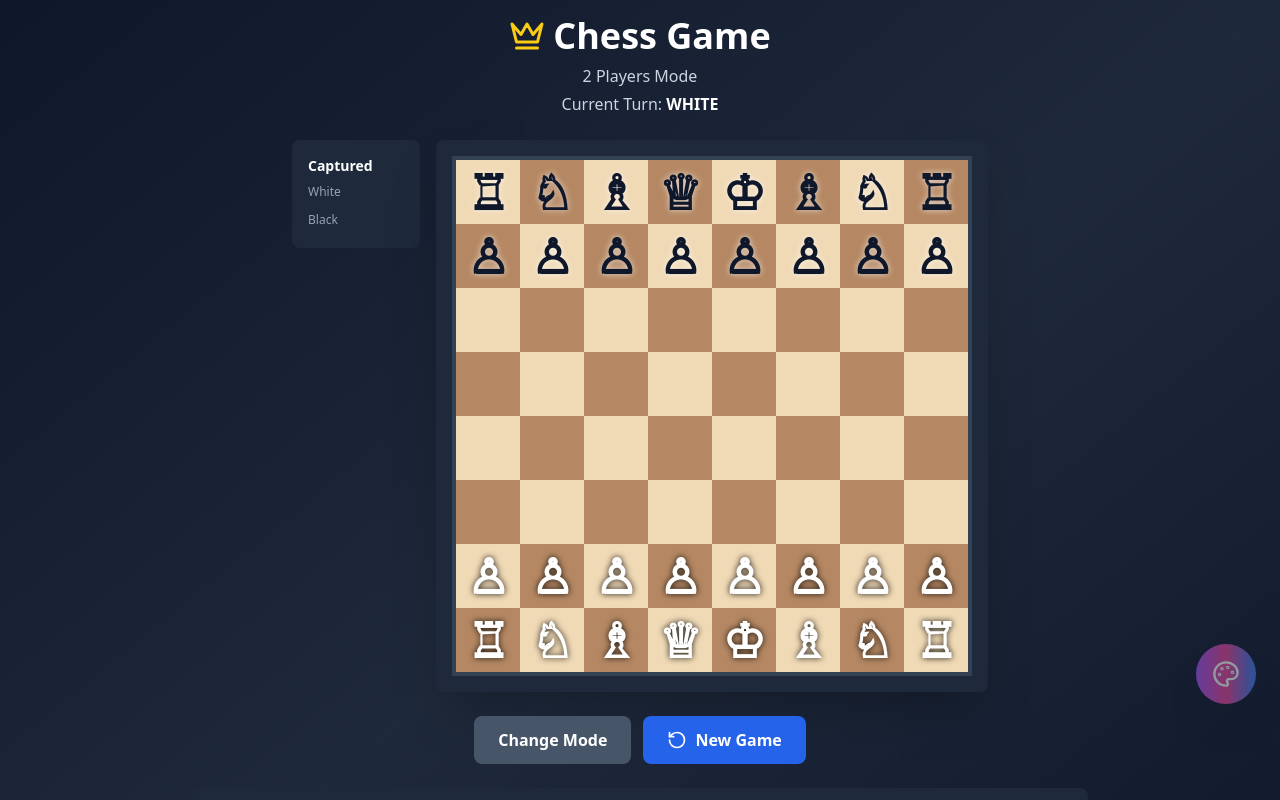
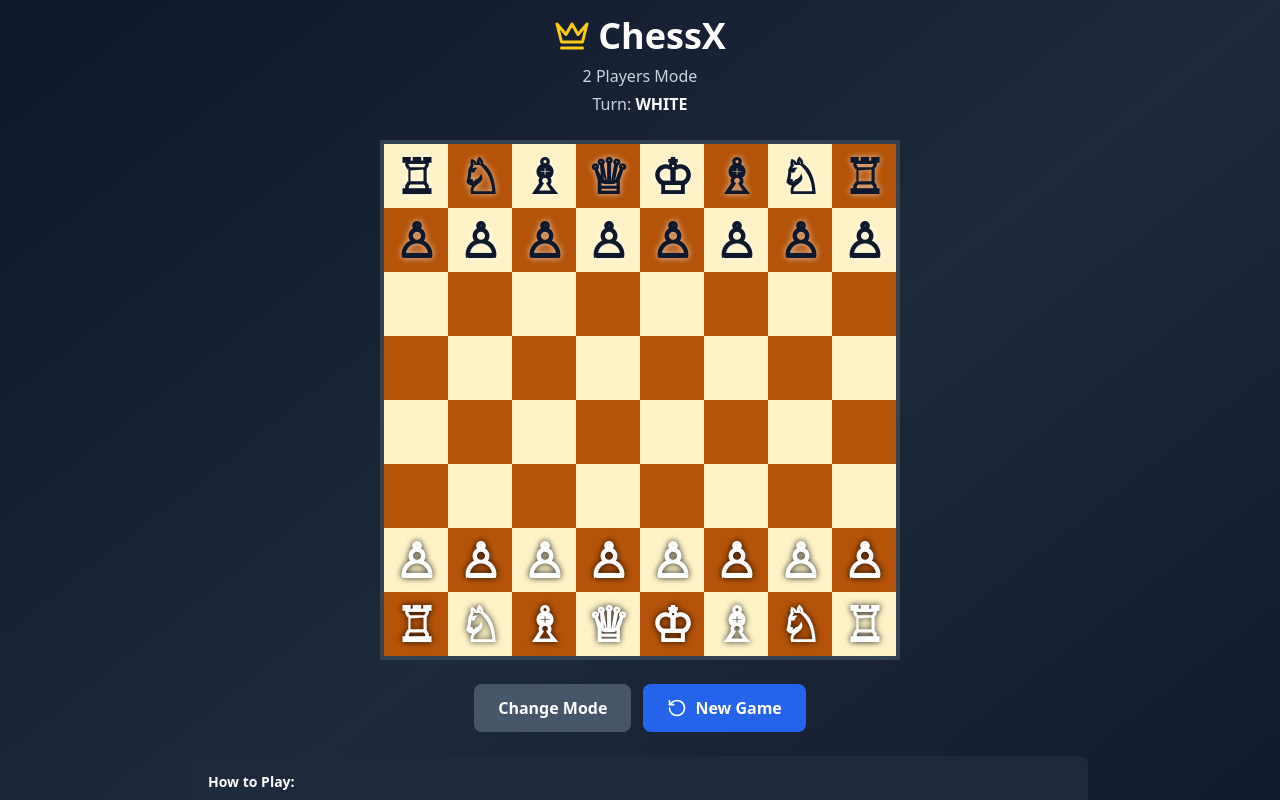
Before and after one commit to MUSFIRAH-dev/Chess-Game, a React (Create React App) app: page / in a window 1280 px wide. Both pictures are taken after a click on the button "2 Players (Local)". Shown: the top 800 px of the page. Built offline with nearby package versions, Linux system fonts and the light colour scheme.

Commit message:
Update App.js

```diff
--- a/src/App.js
+++ b/src/App.js
@@ -1,6 +1,5 @@
 import React, { useState, useEffect } from 'react';
-import { Crown, RotateCcw, User, Cpu,Palette } from 'lucide-react';
-import { Analytics } from '@vercel/analytics/react';
+import { Crown, RotateCcw, User, Cpu } from 'lucide-react';
 
 const ChessGame = () => {
   const [board, setBoard] = useState([]);
@@ -13,40 +12,9 @@ const ChessGame = () => {
   const [gameMode, setGameMode] = useState(null);
   const [isThinking, setIsThinking] = useState(false);
   const [promotionSquare, setPromotionSquare] = useState(null);
-const [theme, setTheme] = useState('classic');
-const [showThemePanel, setShowThemePanel] = useState(false);
-  const themes = {
-  classic: {
-    name: 'Classic Wood',
-    light: 'bg-[#f0d9b5]',
-    dark: 'bg-[#b58863]',
-    icon: '🪵'
-  },
-  ocean: {
-    name: 'Ocean Blue',
-    light: 'bg-[#e8f4f8]',
-    dark: 'bg-[#4a90a4]',
-    icon: '🌊'
-  },
-  forest: {
-    name: 'Forest Green',
-    light: 'bg-[#e8f5e9]',
-    dark: 'bg-[#66bb6a]',
-    icon: '🌲'
-  },
-  purple: {
-    name: 'Purple Royale',
-    light: 'bg-[#f3e5f5]',
-    dark: 'bg-[#9c27b0]',
-    icon: '👑'
-  },
-  dark: {
-    name: 'Dark Mode',
-    light: 'bg-[#4a5568]',
-    dark: 'bg-[#1a202c]',
-    icon: '🌙'
-  }
-};
+  const [isCheck, setIsCheck] = useState(false);
+  const [isDraw, setIsDraw] = useState(false);
+
   useEffect(() => {
     if (gameMode) {
       initializeBoard();
@@ -94,6 +62,8 @@ const [showThemePanel, setShowThemePanel] = useState(false);
     setCapturedPieces({ white: [], black: [] });
     setIsThinking(false);
     setPromotionSquare(null);
+    setIsCheck(false);
+    setIsDraw(false);
   };
 
   const getPieceSymbol = (piece) => {
@@ -110,14 +80,7 @@ const [showThemePanel, setShowThemePanel] = useState(false);
   };
 
   const getPieceValue = (type) => {
-    const values = {
-      pawn: 1,
-      knight: 3,
-      bishop: 3,
-      rook: 5,
-      queen: 9,
-      king: 100
-    };
+    const values = { pawn: 1, knight: 3, bishop: 3, rook: 5, queen: 9, king: 100 };
     return values[type] || 0;
   };
 
@@ -135,12 +98,72 @@ const [showThemePanel, setShowThemePanel] = useState(false);
     newBoard[row][col] = { type: pieceType, color: newBoard[row][col].color };
     setBoard(newBoard);
     setPromotionSquare(null);
-    setCurrentPlayer(currentPlayer === 'white' ? 'black' : 'white');
+
+    const nextPlayer = currentPlayer === 'white' ? 'black' : 'white';
+
+    if (isKingInCheck(newBoard, nextPlayer)) {
+      setIsCheck(true);
+      if (isCheckmate(newBoard, nextPlayer)) {
+        setGameOver(true);
+        setWinner(currentPlayer);
+        return;
+      }
+    } else {
+      setIsCheck(false);
+      if (isStalemate(newBoard, nextPlayer)) {
+        setGameOver(true);
+        setIsDraw(true);
+        return;
+      }
+    }
+
+    setCurrentPlayer(nextPlayer);
   };
 
-  const isValidMove = (fromRow, fromCol, toRow, toCol, piece, testBoard = board) => {
+  const findKing = (testBoard, color) => {
+    for (let row = 0; row < 8; row++) {
+      for (let col = 0; col < 8; col++) {
+        const piece = testBoard[row][col];
+        if (piece && piece.type === 'king' && piece.color === color) {
+          return [row, col];
+        }
+      }
+    }
+    return null;
+  };
+
+  const isSquareAttacked = (testBoard, row, col, byColor) => {
+    for (let r = 0; r < 8; r++) {
+      for (let c = 0; c < 8; c++) {
+        const piece = testBoard[r][c];
+        if (piece && piece.color === byColor) {
+          if (isValidMoveIgnoringCheck(r, c, row, col, piece, testBoard)) {
+            return true;
+          }
+        }
+      }
+    }
+    return false;
+  };
+
+  const isKingInCheck = (testBoard, color) => {
+    const kingPos = findKing(testBoard, color);
+    if (!kingPos) return false;
+    const [kingRow, kingCol] = kingPos;
+    const opponentColor = color === 'white' ? 'black' : 'white';
+    return isSquareAttacked(testBoard, kingRow, kingCol, opponentColor);
+  };
+
+  const wouldMoveCauseCheck = (fromRow, fromCol, toRow, toCol, testBoard, playerColor) => {
+    const newBoard = testBoard.map(row => [...row]);
+    const piece = newBoard[fromRow][fromCol];
+    newBoard[toRow][toCol] = piece;
+    newBoard[fromRow][fromCol] = null;
+    return isKingInCheck(newBoard, playerColor);
+  };
+
+  const isValidMoveIgnoringCheck = (fromRow, fromCol, toRow, toCol, piece, testBoard) => {
     if (toRow < 0 || toRow > 7 || toCol < 0 || toCol > 7) return false;
-
     const targetPiece = testBoard[toRow][toCol];
     if (targetPiece && targetPiece.color === piece.color) return false;
 
@@ -153,60 +176,54 @@ const [showThemePanel, setShowThemePanel] = useState(false);
       case 'pawn':
         const direction = piece.color === 'white' ? -1 : 1;
         const startRow = piece.color === 'white' ? 6 : 1;
-
         if (colDiff === 0 && !targetPiece) {
           if (rowDiff === direction) return true;
           if (fromRow === startRow && rowDiff === 2 * direction && !testBoard[fromRow + direction][fromCol]) return true;
         }
-
         if (absColDiff === 1 && rowDiff === direction && targetPiece) return true;
         return false;
-
       case 'rook':
         if (rowDiff !== 0 && colDiff !== 0) return false;
         return isPathClear(fromRow, fromCol, toRow, toCol, testBoard);
-
       case 'knight':
         return (absRowDiff === 2 && absColDiff === 1) || (absRowDiff === 1 && absColDiff === 2);
-
       case 'bishop':
         if (absRowDiff !== absColDiff) return false;
         return isPathClear(fromRow, fromCol, toRow, toCol, testBoard);
-
       case 'queen':
         if (rowDiff !== 0 && colDiff !== 0 && absRowDiff !== absColDiff) return false;
         return isPathClear(fromRow, fromCol, toRow, toCol, testBoard);
-
       case 'king':
         return absRowDiff <= 1 && absColDiff <= 1;
-
       default:
         return false;
     }
   };
 
-  const isPathClear = (fromRow, fromCol, toRow, toCol, testBoard = board) => {
+  const isValidMove = (fromRow, fromCol, toRow, toCol, piece, testBoard = board) => {
+    if (!isValidMoveIgnoringCheck(fromRow, fromCol, toRow, toCol, piece, testBoard)) {
+      return false;
+    }
+    return !wouldMoveCauseCheck(fromRow, fromCol, toRow, toCol, testBoard, piece.color);
+  };
+
+  const isPathClear = (fromRow, fromCol, toRow, toCol, testBoard) => {
     const rowStep = toRow > fromRow ? 1 : toRow < fromRow ? -1 : 0;
     const colStep = toCol > fromCol ? 1 : toCol < fromCol ? -1 : 0;
-
     let currentRow = fromRow + rowStep;
     let currentCol = fromCol + colStep;
-
     while (currentRow !== toRow || currentCol !== toCol) {
       if (testBoard[currentRow][currentCol]) return false;
       currentRow += rowStep;
       currentCol += colStep;
     }
-
     return true;
   };
 
   const getValidMovesForPiece = (row, col, testBoard = board) => {
     const moves = [];
     const piece = testBoard[row][col];
-
     if (!piece) return moves;
-
     for (let r = 0; r < 8; r++) {
       for (let c = 0; c < 8; c++) {
         if (isValidMove(row, col, r, c, piece, testBoard)) {
@@ -214,8 +231,30 @@ const [showThemePanel, setShowThemePanel] = useState(false);
         }
       }
     }
+    return moves;
+  };
 
-    return moves;
+  const hasAnyLegalMoves = (testBoard, color) => {
+    for (let r = 0; r < 8; r++) {
+      for (let c = 0; c < 8; c++) {
+        const piece = testBoard[r][c];
+        if (piece && piece.color === color) {
+          const moves = getValidMovesForPiece(r, c, testBoard);
+          if (moves.length > 0) return true;
+        }
+      }
+    }
+    return false;
+  };
+
+  const isCheckmate = (testBoard, color) => {
+    if (!isKingInCheck(testBoard, color)) return false;
+    return !hasAnyLegalMoves(testBoard, color);
+  };
+
+  const isStalemate = (testBoard, color) => {
+    if (isKingInCheck(testBoard, color)) return false;
+    return !hasAnyLegalMoves(testBoard, color);
   };
 
   const getAllPossibleMoves = (color, testBoard = board) => {
@@ -238,42 +277,28 @@ const [showThemePanel, setShowThemePanel] = useState(false);
     const { from, to } = move;
     const [fromR, fromC] = from;
     const [toR, toC] = to;
-
     let score = 0;
     const targetPiece = testBoard[toR][toC];
-
     if (targetPiece) {
       score += getPieceValue(targetPiece.type) * 10;
-      if (targetPiece.type === 'king') {
-        score += 1000;
     }
-    }
-
     const centerDistance = Math.abs(toR - 3.5) + Math.abs(toC - 3.5);
     score += (7 - centerDistance) * 0.5;
-
-    if (move.piece.type === 'pawn') {
-      score += (7 - toR) * 0.3;
-    }
-
+    if (move.piece.type === 'pawn') score += (7 - toR) * 0.3;
     score += Math.random() * 2;
-
     return score;
   };
 
   const makeAIMove = () => {
     const possibleMoves = getAllPossibleMoves('black', board);
-
     if (possibleMoves.length === 0) {
       setGameOver(true);
       setWinner('white');
       setIsThinking(false);
       return;
     }
-
     let bestMove = possibleMoves[0];
     let bestScore = -Infinity;
-
     possibleMoves.forEach(move => {
       const score = evaluateMove(move, board);
       if (score > bestScore) {
@@ -281,26 +306,17 @@ const [showThemePanel, setShowThemePanel] = useState(false);
         bestMove = move;
       }
     });
-
     const { from, to } = bestMove;
     const [fromR, fromC] = from;
     const [toR, toC] = to;
-
     const newBoard = board.map(row => [...row]);
     const movingPiece = newBoard[fromR][fromC];
     const capturedPiece = newBoard[toR][toC];
-
     if (capturedPiece) {
       const newCaptured = { ...capturedPieces };
       newCaptured.black.push(capturedPiece);
       setCapturedPieces(newCaptured);
-
-      if (capturedPiece.type === 'king') {
-        setGameOver(true);
-        setWinner('black');
     }
-    }
-
     newBoard[toR][toC] = movingPiece;
     newBoard[fromR][fromC] = null;
 
@@ -309,6 +325,25 @@ const [showThemePanel, setShowThemePanel] = useState(false);
     }
 
     setBoard(newBoard);
+
+    if (isKingInCheck(newBoard, 'white')) {
+      setIsCheck(true);
+      if (isCheckmate(newBoard, 'white')) {
+        setGameOver(true);
+        setWinner('black');
+        setIsThinking(false);
+        return;
+      }
+    } else {
+      setIsCheck(false);
+      if (isStalemate(newBoard, 'white')) {
+        setGameOver(true);
+        setIsDraw(true);
+        setIsThinking(false);
+        return;
+      }
+    }
+
     setCurrentPlayer('white');
     setIsThinking(false);
   };
@@ -319,34 +354,46 @@ const [showThemePanel, setShowThemePanel] = useState(false);
     if (selectedSquare) {
       const [selectedRow, selectedCol] = selectedSquare;
       const isValid = validMoves.some(([r, c]) => r === row && c === col);
-
       if (isValid) {
         const newBoard = board.map(row => [...row]);
         const movingPiece = newBoard[selectedRow][selectedCol];
         const capturedPiece = newBoard[row][col];
-
         if (capturedPiece) {
           const newCaptured = { ...capturedPieces };
           newCaptured[currentPlayer].push(capturedPiece);
           setCapturedPieces(newCaptured);
-
-          if (capturedPiece.type === 'king') {
-            setGameOver(true);
-            setWinner(currentPlayer);
         }
-        }
-
         newBoard[row][col] = movingPiece;
         newBoard[selectedRow][selectedCol] = null;
-
         setBoard(newBoard);
 
         if (checkPromotion(row, movingPiece)) {
           setPromotionSquare({ row, col });
         } else {
-          setCurrentPlayer(currentPlayer === 'white' ? 'black' : 'white');
+          const nextPlayer = currentPlayer === 'white' ? 'black' : 'white';
+
+          if (isKingInCheck(newBoard, nextPlayer)) {
+            setIsCheck(true);
+            if (isCheckmate(newBoard, nextPlayer)) {
+              setGameOver(true);
+              setWinner(currentPlayer);
+              setSelectedSquare(null);
+              setValidMoves([]);
+              return;
+            }
+          } else {
+            setIsCheck(false);
+            if (isStalemate(newBoard, nextPlayer)) {
+              setGameOver(true);
+              setIsDraw(true);
+              setSelectedSquare(null);
+              setValidMoves([]);
+              return;
+            }
           }
 
+          setCurrentPlayer(nextPlayer);
+        }
         setSelectedSquare(null);
         setValidMoves([]);
       } else if (board[row][col]?.color === currentPlayer) {
@@ -368,20 +415,13 @@ const [showThemePanel, setShowThemePanel] = useState(false);
 
   if (!gameMode) {
     return (
-      <div className="min-h-screen bg-gradient-to-br from-slate-900 via-slate-800 to-slate-900 flex flex-col">
-        <div className="flex-grow flex items-center justify-center p-4">
+      <div className="min-h-screen bg-gradient-to-br from-slate-900 via-slate-800 to-slate-900 flex flex-col items-center justify-center p-4">
         <div className="max-w-md w-full bg-slate-800 p-8 rounded-2xl shadow-2xl">
           <div className="text-center mb-8">
             <Crown className="text-yellow-400 mx-auto mb-4" size={64} />
             <h1 className="text-4xl font-bold text-white mb-2">ChessX</h1>
             <p className="text-slate-300">Choose your game mode</p>
           </div>
-
-
-
-
-
-
 
           <div className="space-y-4">
             <button
@@ -407,46 +447,45 @@ const [showThemePanel, setShowThemePanel] = useState(false);
             <p>🤖 <strong>vs Computer:</strong> Practice against AI</p>
           </div>
         </div>
+
+        <div className="mt-8 text-center">
+          <p className="text-slate-400 text-sm">from Musfirah</p>
+          <p className="text-2xl mt-1">🦋</p>
         </div>
-
-        <footer className="bg-slate-800 border-t border-slate-700 py-4">
-          <div className="container mx-auto px-4 text-center">
-            <div className="flex items-center justify-center gap-2 text-slate-400 text-sm">
-              <span>from</span>
-              <span className="font-semibold text-slate-300">Musfirah</span>
-              <span className="text-xl">🦋</span>
-            </div>
-          </div>
-        </footer>
       </div>
     );
   }
 
   return (
-    <div className="min-h-screen bg-gradient-to-br from-slate-900 via-slate-800 to-slate-900 flex flex-col">
-      <Analytics />
-      <div className="flex-grow flex items-center justify-center p-4">
-        <div className="max-w-4xl w-full">
+    <div className="min-h-screen bg-gradient-to-br from-slate-900 via-slate-800 to-slate-900 p-4">
+      <div className="max-w-4xl mx-auto">
         <div className="text-center mb-6">
           <h1 className="text-4xl font-bold text-white mb-2 flex items-center justify-center gap-2">
             <Crown className="text-yellow-400" size={36} />
-              Chess Game
+            ChessX
             {gameMode === 'ai' && <Cpu className="text-purple-400" size={32} />}
           </h1>
           <p className="text-slate-300">
             {gameMode === 'ai' ? 'Playing vs Computer' : '2 Players Mode'}
           </p>
           <p className="text-slate-300 mt-1">
-              Current Turn: <span className={`font-bold ${currentPlayer === 'white' ? 'text-white' : 'text-slate-400'}`}>
+            Turn: <span className={`font-bold ${currentPlayer === 'white' ? 'text-white' : 'text-slate-400'}`}>
               {currentPlayer.toUpperCase()}
             </span>
-              {isThinking && <span className="text-purple-400 ml-2 animate-pulse">🤔 AI is thinking...</span>}
+            {isCheck && <span className="text-red-500 ml-2 font-bold">⚠️ CHECK!</span>}
+            {isThinking && <span className="text-purple-400 ml-2 animate-pulse">🤔 AI thinking...</span>}
           </p>
         </div>
 
-          {gameOver && (
+        {gameOver && !isDraw && (
           <div className="bg-green-600 text-white px-6 py-3 rounded-lg mb-4 text-center font-bold text-xl">
-              Game Over! {winner?.toUpperCase()} Wins! 🎉
+            Checkmate! {winner?.toUpperCase()} Wins! 🎉
+          </div>
+        )}
+
+        {gameOver && isDraw && (
+          <div className="bg-yellow-600 text-white px-6 py-3 rounded-lg mb-4 text-center font-bold text-xl">
+            Stalemate! Game is a Draw! 🤝
           </div>
         )}
 
@@ -458,7 +497,7 @@ const [showThemePanel, setShowThemePanel] = useState(false);
                 {['queen', 'rook', 'bishop', 'knight'].map(pieceType => (
                   <button
                     key={pieceType}
-                      onClick={() => promotePawn(promotionSquare.row, promotionSquare.col, pieceType)}
+                    onClick={() => promotionSquare && promotePawn(promotionSquare.row, promotionSquare.col, pieceType)}
                     className="bg-slate-700 hover:bg-slate-600 text-white p-4 rounded-lg transition-colors text-5xl"
                   >
                     {getPieceSymbol({ type: pieceType, color: currentPlayer })}
@@ -469,46 +508,23 @@ const [showThemePanel, setShowThemePanel] = useState(false);
           </div>
         )}
 
-          <div className="flex flex-col md:flex-row gap-4 items-start justify-center">
-            <div className="bg-slate-800 p-4 rounded-lg w-full md:w-32">
-              <h3 className="text-white font-bold mb-2 text-sm">Captured</h3>
-              <div className="space-y-2">
-                <div>
-                  <p className="text-slate-400 text-xs mb-1">White</p>
-                  <div className="flex flex-wrap gap-1">
-                    {capturedPieces.white.map((piece, i) => (
-                      <span key={i} className="text-white text-xl">{getPieceSymbol(piece)}</span>
-                    ))}
-                  </div>
-                </div>
-                <div>
-                  <p className="text-slate-400 text-xs mb-1">Black</p>
-                  <div className="flex flex-wrap gap-1">
-                    {capturedPieces.black.map((piece, i) => (
-                      <span key={i} className="text-slate-800 text-xl">{getPieceSymbol(piece)}</span>
-                    ))}
-                  </div>
-                </div>
-              </div>
-            </div>
-
-            <div className="bg-slate-800 p-4 rounded-lg shadow-2xl">
-              <div className="grid grid-cols-8 gap-0 border-4 border-slate-700">
+        <div className="flex justify-center mb-6">
+          <div className="inline-block border-4 border-slate-700 bg-slate-800">
             {board.map((row, rowIndex) => (
-                  row.map((piece, colIndex) => {
+              <div key={rowIndex} className="flex">
+                {row.map((piece, colIndex) => {
                   const isLight = (rowIndex + colIndex) % 2 === 0;
                   const isSelected = selectedSquare && selectedSquare[0] === rowIndex && selectedSquare[1] === colIndex;
                   const isValidMove = isValidMoveSquare(rowIndex, colIndex);
-
                   return (
                     <button
                       key={`${rowIndex}-${colIndex}`}
                       onClick={() => handleSquareClick(rowIndex, colIndex)}
-                        disabled={isThinking || promotionSquare}
+                      disabled={isThinking || !!promotionSquare}
                       className={`
                         w-12 h-12 sm:w-16 sm:h-16 flex items-center justify-center text-3xl sm:text-5xl font-bold
                         transition-all duration-200 relative
-                          ${isLight ? themes[theme].light : themes[theme].dark}
+                        ${isLight ? 'bg-amber-100' : 'bg-amber-700'}
                         ${isSelected ? 'ring-4 ring-blue-500' : ''}
                         ${isValidMove ? 'ring-4 ring-green-400' : ''}
                         ${isThinking || promotionSquare ? 'opacity-70 cursor-not-allowed' : 'hover:brightness-110'}
@@ -526,13 +542,13 @@ const [showThemePanel, setShowThemePanel] = useState(false);
                       )}
                     </button>
                   );
-                  })
+                })}
+              </div>
             ))}
           </div>
         </div>
-          </div>
 
-          <div className="text-center mt-6 flex gap-3 justify-center">
+        <div className="text-center flex gap-3 justify-center mb-6">
           <button
             onClick={() => setGameMode(null)}
             className="bg-slate-600 hover:bg-slate-700 text-white px-6 py-3 rounded-lg font-bold transition-colors"
@@ -548,63 +564,22 @@ const [showThemePanel, setShowThemePanel] = useState(false);
           </button>
         </div>
 
-          <div className="mt-6 bg-slate-800 p-4 rounded-lg text-slate-300 text-sm">
+        <div className="bg-slate-800 p-4 rounded-lg text-slate-300 text-sm mb-6">
           <h3 className="font-bold text-white mb-2">How to Play:</h3>
           <ul className="space-y-1">
-              <li>• Click a piece to select it (green highlights show valid moves)</li>
-              <li>• Click a highlighted square to move</li>
-              {gameMode === 'ai' && <li>• You are playing as WHITE against the computer (BLACK)</li>}
-              <li>• Capture the opponent's King to win!</li>
-              <li>• Pawns promote when reaching the last rank - choose your piece!</li>
+            <li>• Tap piece to select (green shows valid moves)</li>
+            <li>• King in danger = CHECK warning ⚠️</li>
+            <li>• King trapped = CHECKMATE (you win!) 🎉</li>
+            <li>• No legal moves but safe = STALEMATE (draw) 🤝</li>
+            {gameMode === 'ai' && <li>• You play as WHITE vs computer</li>}
           </ul>
         </div>
 
-                {/* Floating Theme Button */}
-<button
-  onClick={() => setShowThemePanel(!showThemePanel)}
-  className="fixed bottom-24 right-6 bg-gradient-to-r from-purple-500 via-pink-500 to-blue-500 text-white p-4 rounded-full shadow-2xl hover:scale-110 transition-transform z-40 animate-pulse"
->
-  <Palette size={28} />
-</button>
-
-{/* Theme Panel */}
-{showThemePanel && (
-  <div className="fixed right-6 bottom-40 bg-slate-800 rounded-xl shadow-2xl p-4 z-40 border-2 border-slate-700">
-    <h3 className="text-white font-bold mb-3 text-center">Choose Theme</h3>
-    <div className="space-y-2">
-      {Object.entries(themes).map(([key, t]) => (
-        <button
-          key={key}
-          onClick={() => {
-            setTheme(key);
-            setShowThemePanel(false);
-          }}
-          className={`w-full flex items-center gap-3 p-3 rounded-lg transition-all ${
-            theme === key
-              ? 'bg-blue-600 text-white'
-              : 'bg-slate-700 text-slate-300 hover:bg-slate-600'
-          }`}
-        >
-          <span className="text-2xl">{t.icon}</span>
-          <span className="font-semibold">{t.name}</span>
-          {theme === key && <span className="ml-auto">✓</span>}
-        </button>
-      ))}
+        <div className="text-center">
+          <p className="text-slate-400 text-sm">from Musfirah</p>
+          <p className="text-2xl mt-1">🦋</p>
         </div>
       </div>
-)}
-        </div>
-      </div>
-
-      <footer className="bg-slate-800 border-t border-slate-700 py-4 mt-8">
-        <div className="container mx-auto px-4 text-center">
-          <div className="flex items-center justify-center gap-2 text-slate-400 text-sm">
-            <span>from</span>
-            <span className="font-semibold text-slate-300">Musfirah</span>
-            <span className="text-xl">🦋</span>
-          </div>
-        </div>
-      </footer>
     </div>
   );
 };
```
Lines whose indentation alone changed are shown as unchanged.
